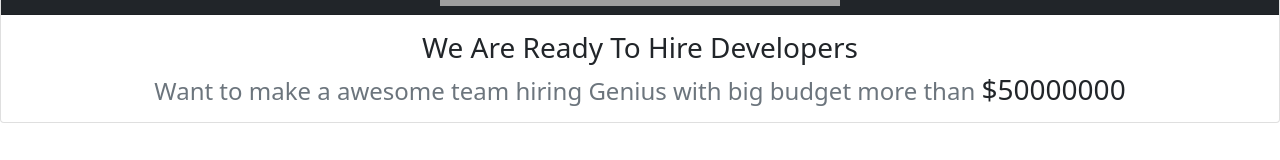
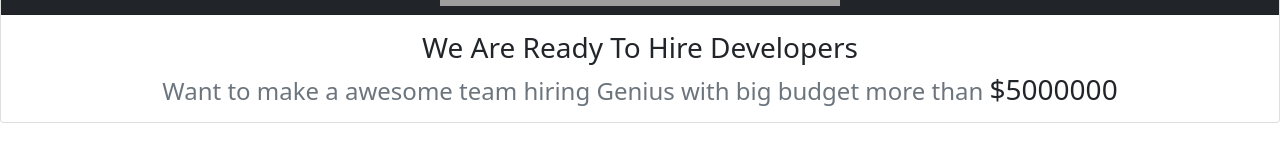
Before and after one commit to Razibul-Alam/Team-Genius, a React (Create React App) app: page / in a window 1280 px wide. Shown: the part 303-463 px from the top of the page. Built offline with nearby package versions, Linux system fonts and the light colour scheme; grey boxes are pictures that could not be loaded.

Commit message:
final commit

```diff
--- a/src/Components/Header/Header.js
+++ b/src/Components/Header/Header.js
@@ -10,7 +10,7 @@ const Header = () => {
   </div>
   <div className="card-body">
     <h3 className="card-title">We Are Ready To Hire Developers</h3>
-    <h4 className="card-text text-muted">Want to make a awesome team hiring Genius with big budget more than <span className="fs-3 text-dark">$50000000</span></h4>
+    <h4 className="card-text text-muted">Want to make a awesome team hiring Genius with big budget more than <span className="fs-3 text-dark">$5000000</span></h4>
   </div>
 </div>
         </div>
```
